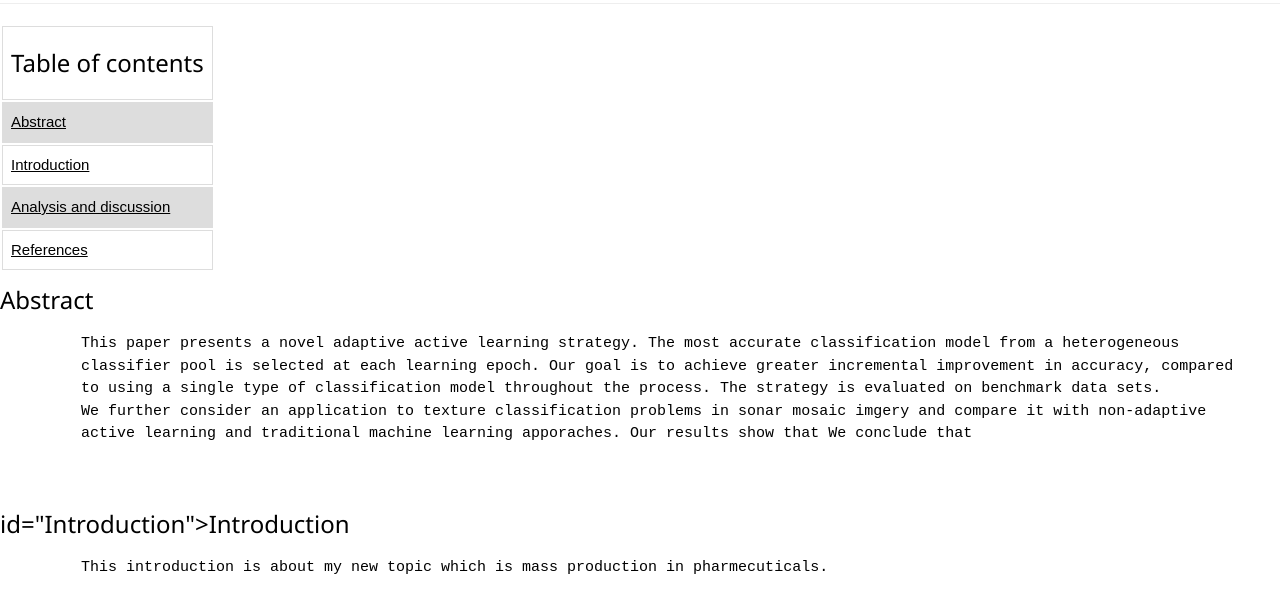
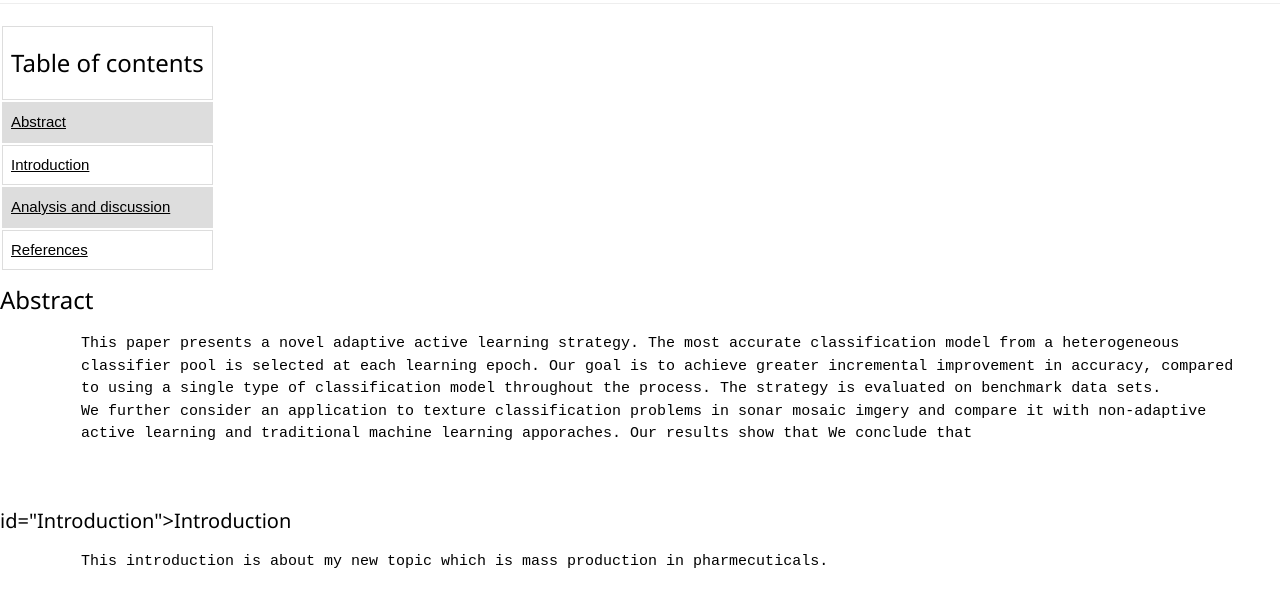
Before and after one commit to FEPSFY6874621/FY6874621, a plain HTML site: page index.html in a window 1280 px wide. Shown: the part 522-1134 px from the top of the page. Drawn offline with nearby package versions, Linux system fonts and the light colour scheme.

Commit message:
Update index.html

```diff
--- a/index.html
+++ b/index.html
@@ -77,7 +77,7 @@
          active learning and traditional machine learning apporaches. Our results show that We conclude that
 
       </pre>
-   <h3> id="Introduction">Introduction</h3>
+   <h4> id="Introduction">Introduction</h4>
    <p class="ex1">
       <pre>
          This introduction is about my new topic which is mass production in pharmecuticals.
```
